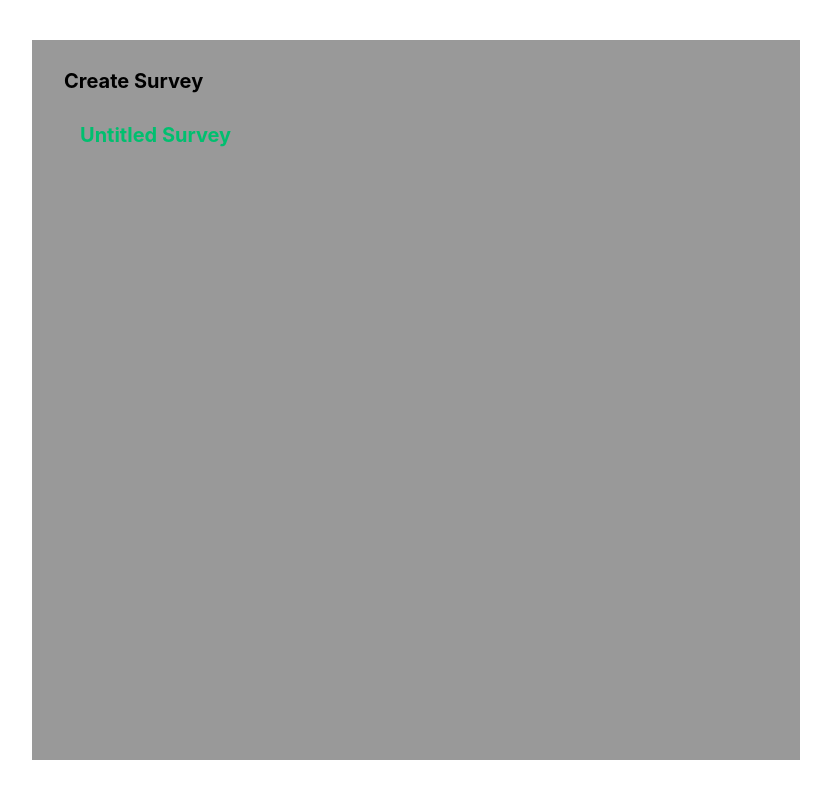
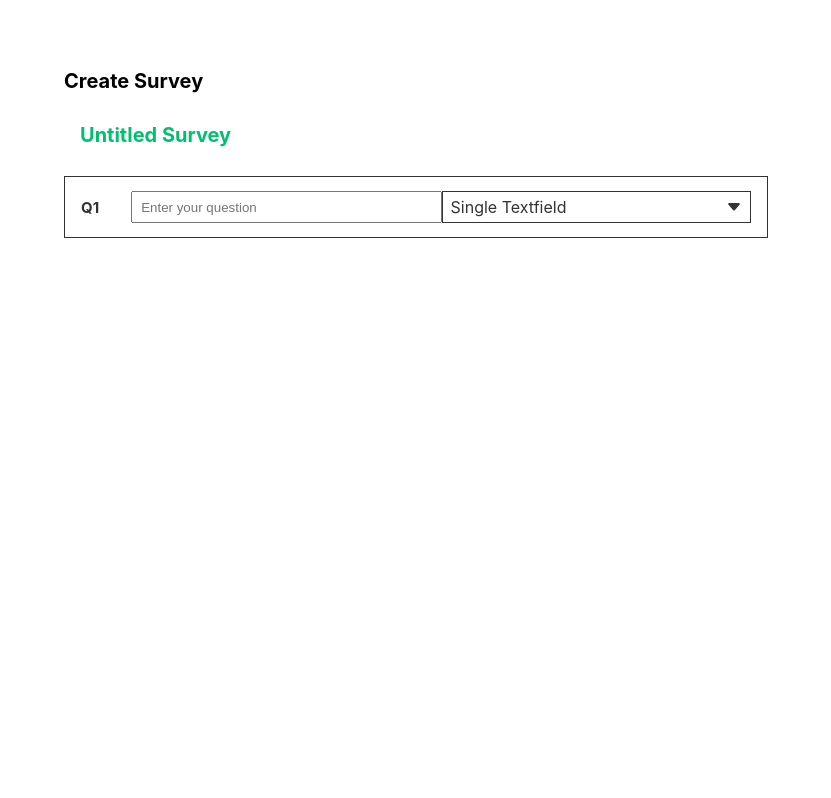
Before and after one commit to asendice/survey, a React (Create React App) app: page /create in a window 1280 px wide. Shown: the whole page, without its empty margins (224-1055 px from the left). Built offline with nearby package versions, Linux system fonts and the light colour scheme.

Commit message:
dropdown for type of question

```diff
--- a/src/components/create-page/add-question.js
+++ b/src/components/create-page/add-question.js
@@ -1,26 +1,34 @@
 import classes from "./add-question.module.css";
 import { useState } from "react";
-import { BsThreeDotsVertical } from "react-icons/bs";
+import { BsFillCaretDownFill, BsListUl, BsCheck2Square, BsTextareaResize, BsInputCursorText } from "react-icons/bs";
 
 function AddQuestion() {
   const [open, setOpen] = useState(false);
   const [title, setTitle] = useState("");
-  const [type, setType] = useState("");
+  const [type, setType] = useState("Single Textfield");
+
+  function updateType(type) {
+    setOpen(false);
+    setType(type);
+  }
+
   return (
-    <div className={classes.container} onClick={() => setOpen(!open)}>
-      <div className={classes.title}>
-        <h2>Add Survey Question</h2>
-        <BsThreeDotsVertical className={classes.icon} />
+    <div className={classes.container}>
+      <h2>Q1</h2>
+      <div className={classes.inputs}>
+        <input type="text" placeholder="Enter your question" className={classes.questionInput}/>
+        <div className={classes.dropdown} onClick={() => setOpen(!open)}>
+          <p>{type}</p> <BsFillCaretDownFill />
+        </div>
+        {open && <div className={classes.dropdownContent}>
+          <ul>
+            <li onClick={() => updateType("Single Textfield")}><BsInputCursorText /><p>Single Textfield</p></li>
+            <li onClick={() => updateType("Comment Textfield")}><BsTextareaResize /><p>Comment Textfield</p></li>
+            <li onClick={() => updateType("Multiple Choice")}><BsListUl /><p>Multiple Choice</p></li>
+            <li onClick={() => updateType("Checkbox")}><BsCheck2Square /><p>Checkbox</p></li>
+          </ul>
+        </div>}
       </div>
-
-      {open && (
-        <div className={classes.openContainer}>
-          <div className={classes.options}>
-            <label>Tile of Question:</label>
-            <input onChange={(e) => setTitle(e.target.value)} />
-          </div>
-        </div>
-      )}
     </div>
   );
 }
--- a/src/components/create-page/add-question.module.css
+++ b/src/components/create-page/add-question.module.css
@@ -1,24 +1,66 @@
 .container {
   width: 100%;
-  height: 100%;
   padding: .5rem 1rem;
   display: flex;
-  flex-direction: column;
   align-items: center;
   border: solid 1px #333;
-  border-radius: 1rem;
   color: #333;
+
 }
 
-.title {
+.inputs {
+  display: flex;
+  align-items: center;
+  width: 100%;
+  justify-content: space-around;
+  margin-left: 2rem;
+  position: relative;
+  font-size: 1rem;
+}
+
+.questionInput {
+  width: 100%;
+  height: 2rem;
+  outline: none;
+  border-radius: none;
+  padding: 0 .5rem;
+}
+
+.dropdown {
   width: 100%;
   display: flex;
   align-items: center;
   justify-content: space-between;
+  height: 2rem;
+  padding: 0 .5rem;
+  border: solid 1px #333;
+  cursor: pointer;
 }
 
-.container:hover {
+.dropdownContent {
+  position: absolute;
+  top: 2rem;
+  left: 24rem;
+  border: solid 1px #333;
+  background-color: #fff;
+  width: 20rem;
+}
+
+.dropdownContent ul {
+  margin: 0;
+  padding: 0;
+  list-style: none;
+}
+.dropdownContent li {
+  display: flex;
+  align-items: center;
+  gap: .5rem;
+  font-size: .8rem;
   cursor: pointer;
+  padding: 0rem .5rem;
+}
+.dropdownContent li:hover {
+  background-color: #d3d3d3;
 }
 
 .icon {
--- a/src/components/create-page/create-form.js
+++ b/src/components/create-page/create-form.js
@@ -17,7 +17,7 @@ function CreateForm() {
         {name}
       </h1>
       {modalNameOpen && <NameModal setName={setName} setOpen={setNameModalOpen} />}
-      {/* <AddQuestion /> */}
+      <AddQuestion />
     </div>
   );
 }
--- a/src/components/create-page/create-form.module.css
+++ b/src/components/create-page/create-form.module.css
@@ -2,7 +2,7 @@
   width: 60%;
   height: 90%;
   padding: 1rem 2rem;
-  background-color: #999;
+  /* background-color: #999; */
 }
 
 .form {
```
